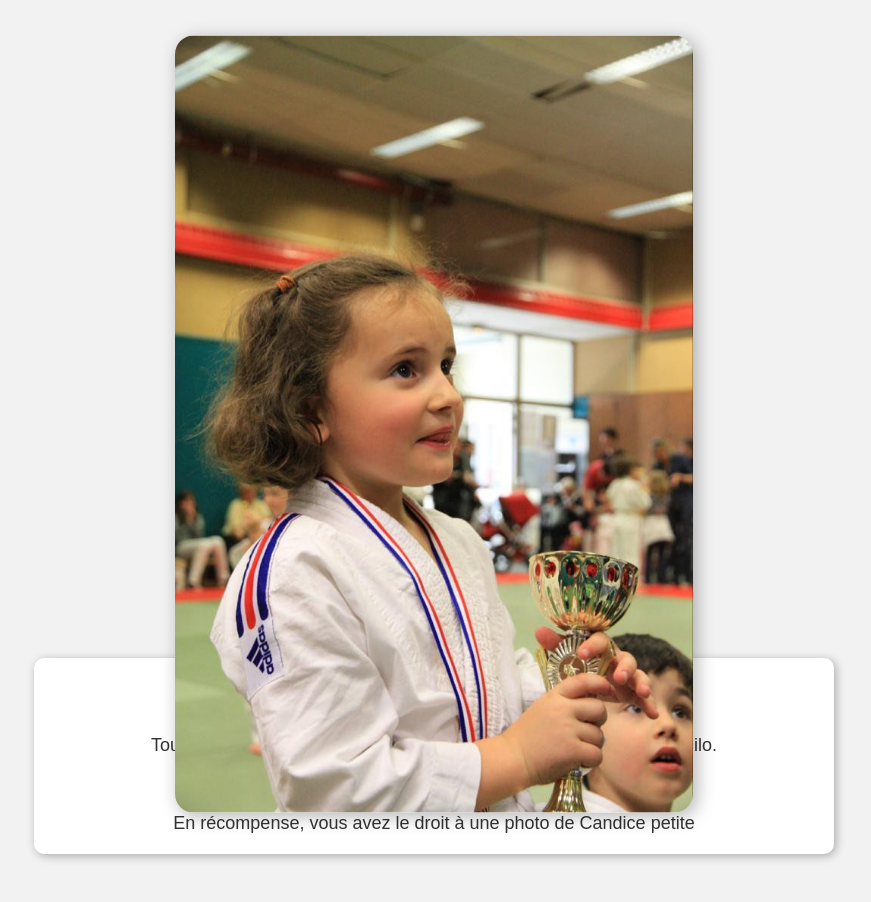
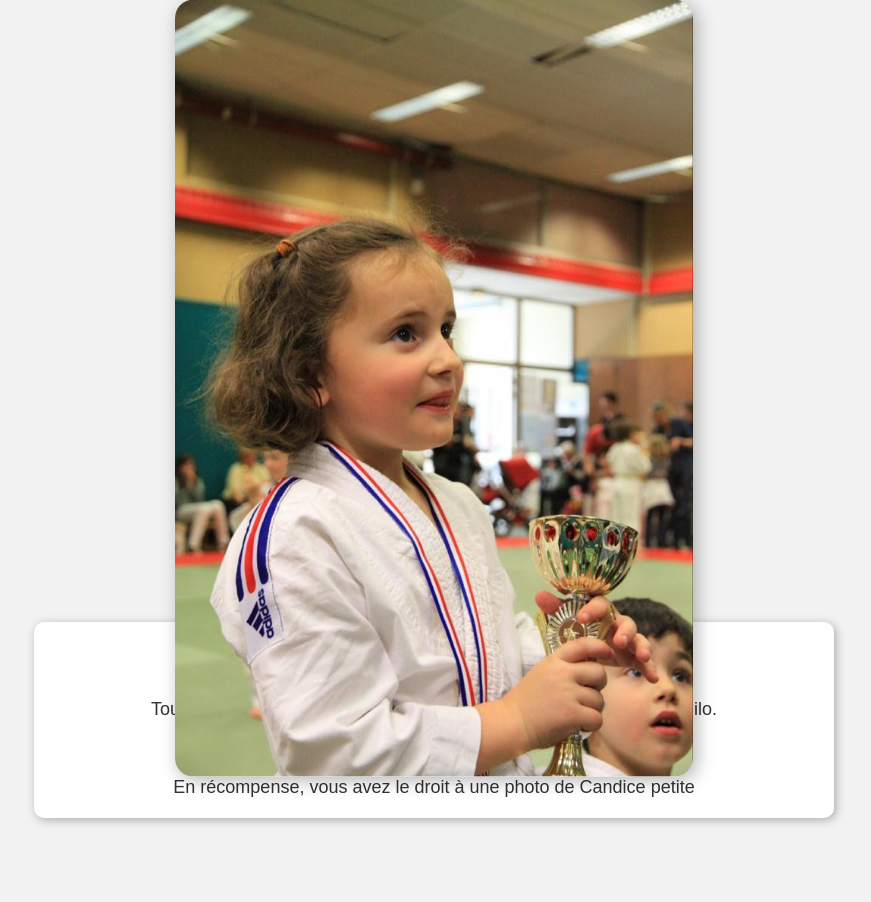
Before and after one commit to SamSamsung/pdf-philo, a PHP site: page / in a window 1280 px wide, with the pointer over the restyled element. Shown: the whole page, without its empty margins (206-1077 px from the left). After the commit the page ends 824 px from the top, so only its background shows below. Run offline with PHP 8.4, Linux system fonts and the light colour scheme.

Commit message:
Update main.css

```diff
--- a/main.css
+++ b/main.css
@@ -25,7 +25,7 @@ body {
 
 
   img.news-img:hover {
-    margin-top: 12.5%;
+    margin-top: 8%;
     transform: scale(1.85);
   }
 
```
